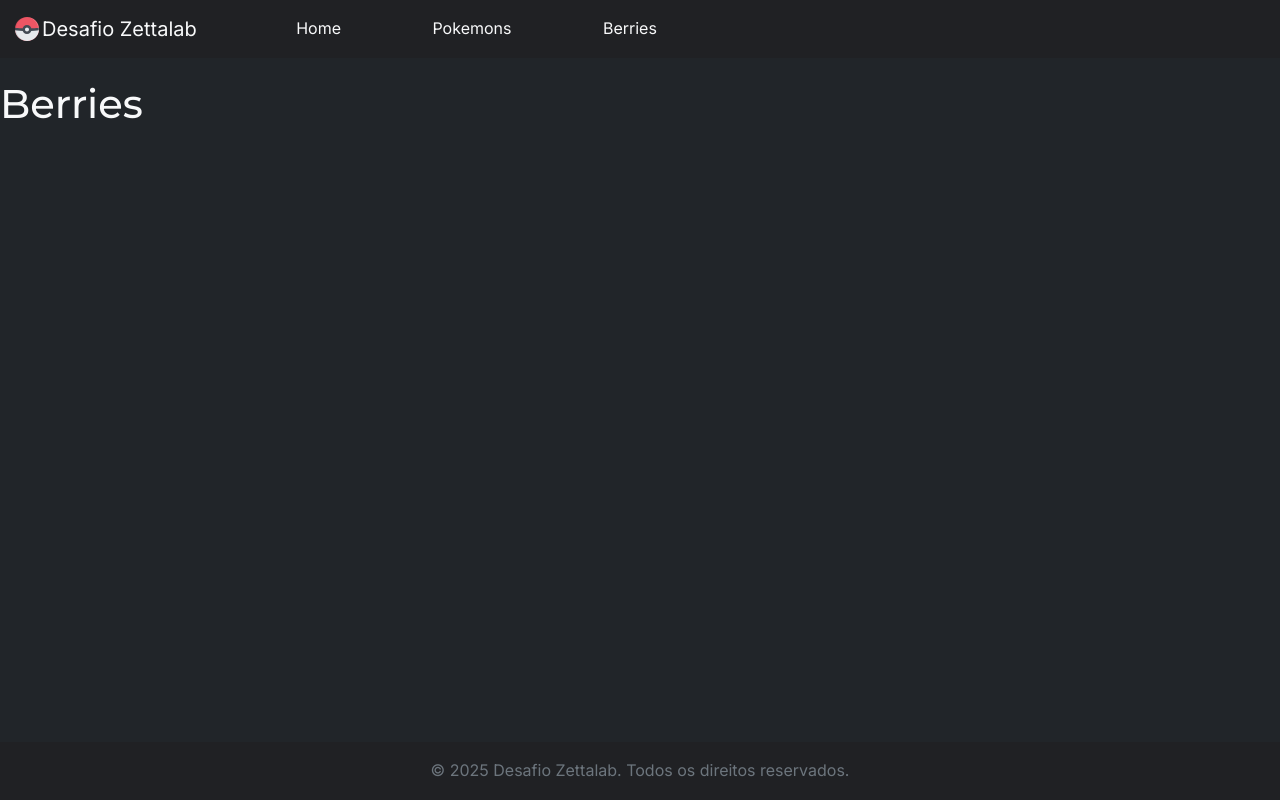
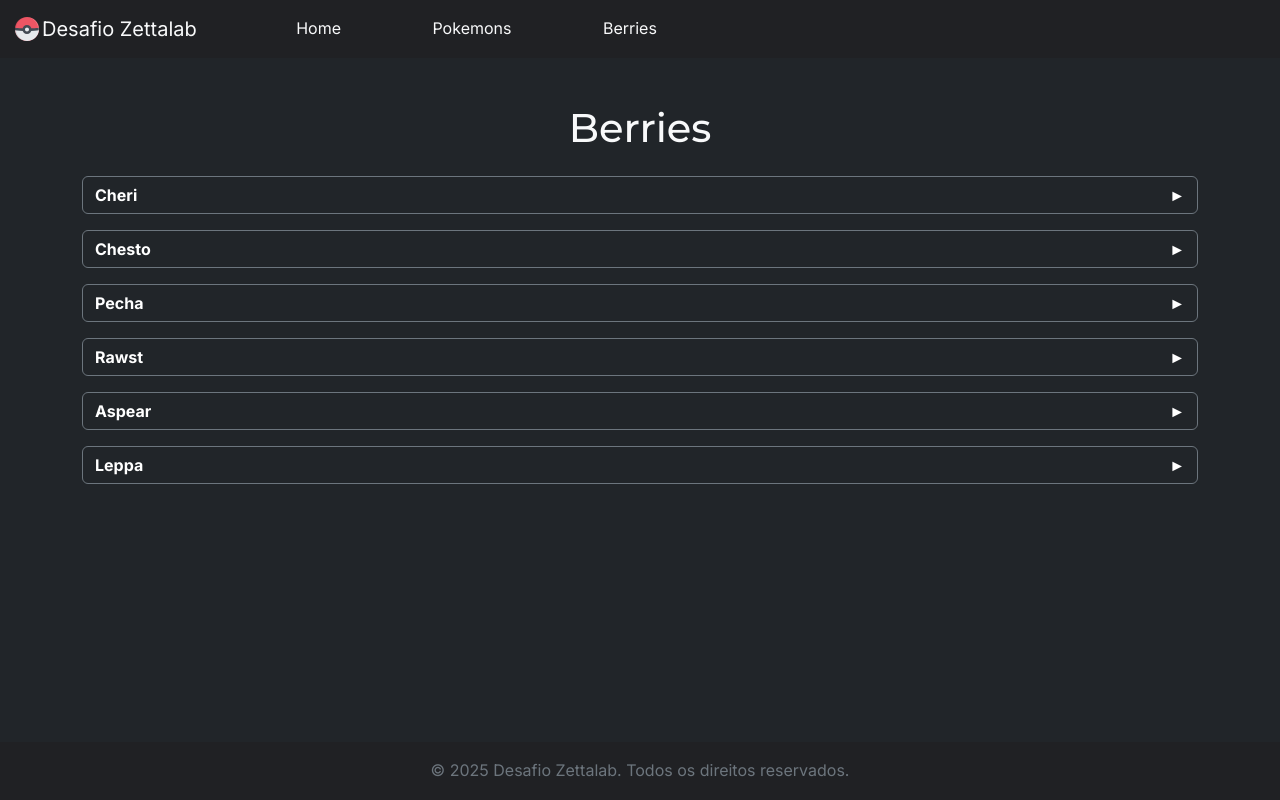
Before and after one commit to henrique117/desafiozettalab1, a React (Vite) app: page /berries in a window 1280 px wide. Built offline with nearby package versions, Linux system fonts and the light colour scheme.

Commit message:
feat(berries): finalizando a página das berries

```diff
--- a/src/pages/Berries/Berries.tsx
+++ b/src/pages/Berries/Berries.tsx
@@ -1,10 +1,34 @@
 import React from 'react'
 import { PageLayout } from '../../components/layout/layout.export'
+import BerryCard from './BerryCard'
+
+const berriesData = [
+    { id: 1, name: 'cheri', firmness: 'soft', size: 20, growth_time: 3, max_harvest: 5 },
+    { id: 2, name: 'chesto', firmness: 'super-hard', size: 80, growth_time: 3, max_harvest: 5 },
+    { id: 3, name: 'pecha', firmness: 'very-soft', size: 40, growth_time: 3, max_harvest: 5 },
+    { id: 4, name: 'rawst', firmness: 'hard', size: 32, growth_time: 3, max_harvest: 5 },
+    { id: 5, name: 'aspear', firmness: 'super-hard', size: 50, growth_time: 3, max_harvest: 5 },
+    { id: 6, name: 'leppa', firmness: 'very-hard', size: 28, growth_time: 4, max_harvest: 5 },
+]
 
 const Berries: React.FC = () => {
     return (
         <PageLayout>
-            <h1 className="fs-1 text-light">Berries</h1>
+            <div className="container mt-4">
+                <h1 className="fs-1 text-light mb-4 text-center">Berries</h1>
+                <div className="row g-3">
+                    {berriesData.map((berry) => (
+                        <BerryCard
+                            id={berry.id}
+                            name={berry.name}
+                            firmness={berry.firmness}
+                            size={berry.size}
+                            growth_time={berry.growth_time}
+                            max_harvest={berry.max_harvest}
+                        />
+                    ))}
+                </div>
+            </div>
         </PageLayout>
     )
 }
--- /dev/null
+++ b/src/pages/Berries/BerryCard.tsx
@@ -0,0 +1,55 @@
+import React from 'react'
+
+interface BerryCardProps {
+    id: number
+    name: string
+    firmness: string
+    size: number
+    growth_time: number
+    max_harvest: number
+}
+
+const capitalize = (s: string) => s.charAt(0).toUpperCase() + s.slice(1)
+
+const BerryCard: React.FC<BerryCardProps> = ({ id, name, firmness, size, growth_time, max_harvest }) => {
+    const collapseId = `berry-collapse-${id}`;
+
+    return (
+        <div>
+            <button
+                className="btn btn-dark w-100 d-flex justify-content-between border border-secondary collapsed"
+                type="button"
+                data-bs-toggle="collapse"
+                data-bs-target={`#${collapseId}`}
+                aria-expanded="false"
+                aria-controls={collapseId}
+            >
+                <strong>{capitalize(name)}</strong>
+                <span className="collapse-arrow">►</span>
+            </button>
+            <section className="collapse" id={collapseId}>
+                <div className="card card-body bg-transparent text-light mt-1">
+                    <ul className="list-group list-group-flush">
+                        <li className="list-group-item bg-transparent text-light d-flex justify-content-between">
+                            <strong>ID:</strong> <span>{id}</span>
+                        </li>
+                        <li className="list-group-item bg-transparent text-light d-flex justify-content-between">
+                            <strong>Firmness:</strong> <span>{capitalize(firmness)}</span>
+                        </li>
+                        <li className="list-group-item bg-transparent text-light d-flex justify-content-between">
+                            <strong>Size:</strong> <span>{size / 10} cm</span>
+                        </li>
+                        <li className="list-group-item bg-transparent text-light d-flex justify-content-between">
+                            <strong>Growth Time:</strong> <span>{growth_time}h</span>
+                        </li>
+                        <li className="list-group-item bg-transparent text-light d-flex justify-content-between">
+                            <strong>Max Harvest:</strong> <span>{max_harvest}</span>
+                        </li>
+                    </ul>
+                </div>
+            </section>
+        </div>
+    )
+}
+
+export default BerryCard
```
